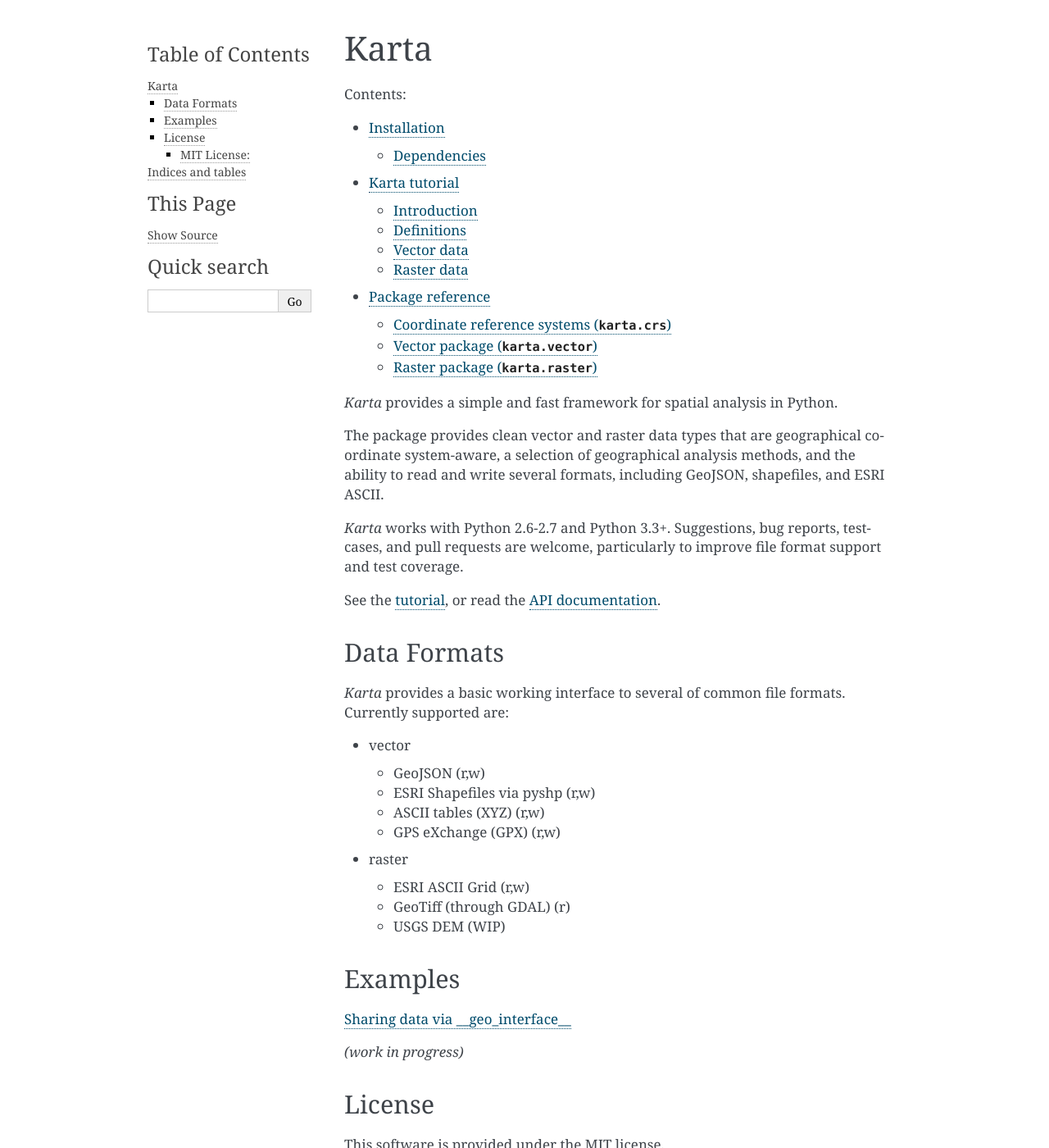
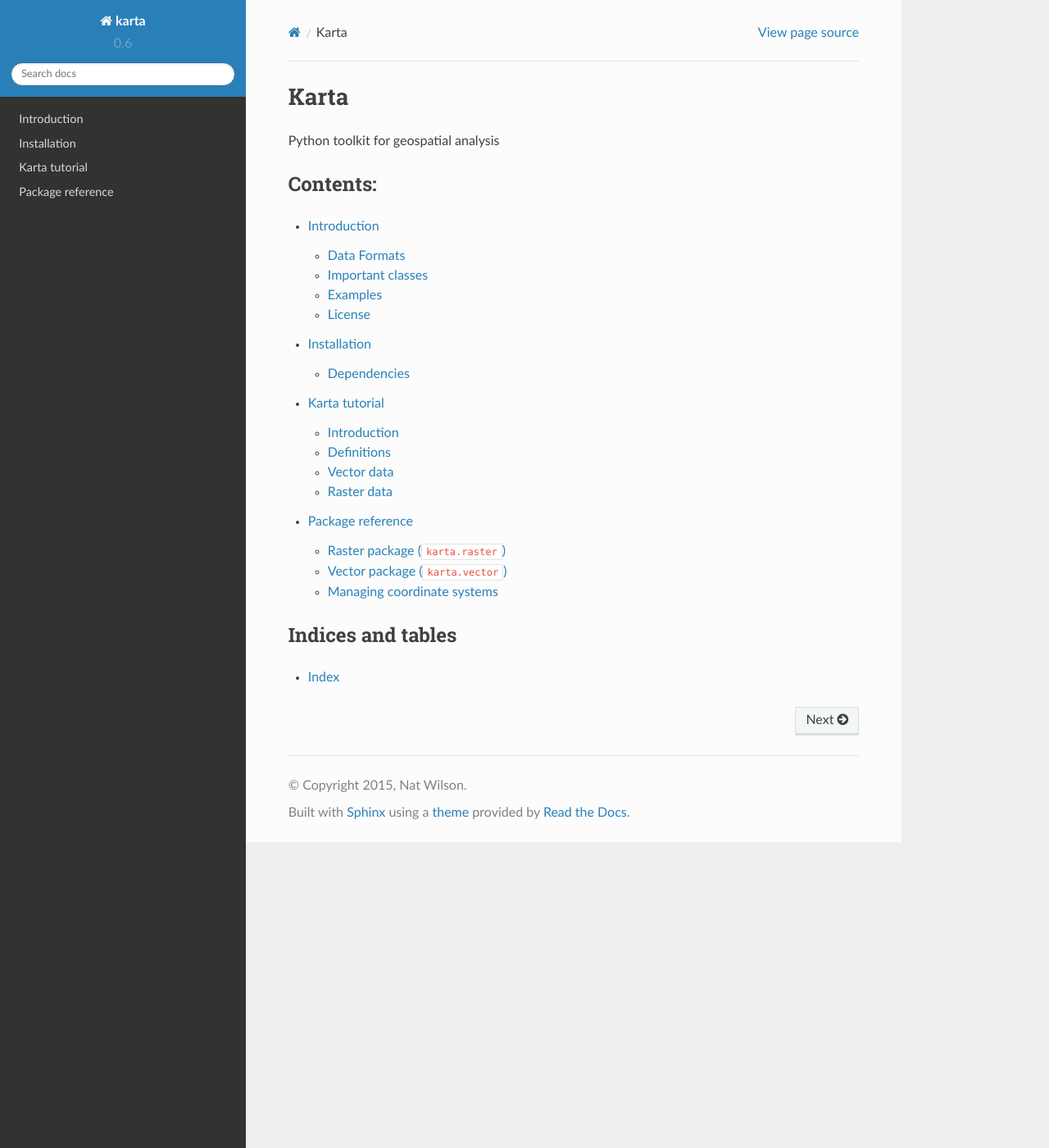
Before and after one commit to fortyninemaps/karta, a Sphinx documentation site: the page built from doc/source/karta-manual.rst, in a window 1280 px wide and 1400 px high. Shown: the whole window at 82% size. Built offline with Sphinx 7.4.7 and the Read the Docs theme 2.0.0, drawn with Linux system fonts in a browser that asks for light colours; some of the changed text lies outside the part shown.

Commit message:
docs: theme change
hillshade bugfix, readme update

remove misc.peaks function

used for testing, so moved to test scripts rather than main package

update sphinx documentation

docs: create introduction section; fixes

docs: create introduction section; fixes

```diff
--- a/doc/source/conf.py
+++ b/doc/source/conf.py
@@ -12,7 +12,7 @@
 # serve to show the default.
 
 import sys, os
-import alabaster
+import sphinx_rtd_theme
 
 # If extensions (or modules to document with autodoc) are in another directory,
 # add these directories to sys.path here. If the directory is relative to the
@@ -26,7 +26,7 @@
 
 # Add any Sphinx extension module names here, as strings. They can be extensions
 # coming with Sphinx (named 'sphinx.ext.*') or your custom ones.
-extensions = ['sphinx.ext.autodoc', 'sphinx.ext.mathjax', 'sphinx.ext.viewcode', 'numpydoc', 'sphinx.ext.autosummary', 'alabaster']
+extensions = ['sphinx.ext.autodoc', 'sphinx.ext.mathjax', 'sphinx.ext.viewcode', 'numpydoc', 'sphinx.ext.autosummary', 'sphinx_rtd_theme']
 
 numpydoc_show_class_members = False
 
@@ -94,7 +94,7 @@
 
 # The theme to use for HTML and HTML Help pages.  See the documentation for
 # a list of builtin themes.
-html_theme = 'alabaster'
+html_theme = 'sphinx_rtd_theme'
 
 # Theme options are theme-specific and customize the look and feel of a theme
 # further.  For a list of options available for each theme, see the
@@ -102,7 +102,7 @@
 #html_theme_options = {}
 
 # Add any paths that contain custom themes here, relative to this directory.
-html_theme_path = [alabaster.get_path()]
+html_theme_path = [sphinx_rtd_theme.get_html_theme_path()]
 
 # The name for this set of Sphinx documents.  If None, it defaults to
 # "<project> v<release> documentation".
--- a/doc/source/karta-manual.rst
+++ b/doc/source/karta-manual.rst
@@ -1,92 +1,24 @@
-.. karta documentation master file, created by
-   sphinx-quickstart on Sat Feb 16 10:13:48 2013.
-   You can adapt this file completely to your liking, but it should at least
-   contain the root `toctree` directive.
-
 Karta
 =====
 
+Python toolkit for geospatial analysis
+
 Contents:
+---------
+
+.. do not remove the toctree directive
 
 .. toctree::
    :maxdepth: 2
 
+   introduction
    installation
    tutorial
    reference
 
-*Karta* provides a simple and fast framework for spatial analysis in Python.
-
-The package provides clean vector and raster data types that are geographical
-coordinate system-aware, a selection of geographical analysis methods, and the
-ability to read and write several formats, including GeoJSON, shapefiles, and
-ESRI ASCII.
-
-*Karta* works with Python 2.6-2.7 and Python 3.3+. Suggestions, bug reports,
-testcases, and pull requests are welcome, particularly to improve file format
-support and test coverage.
-
-See the tutorial_, or read the `API documentation`_.
-
-.. _tutorial: tutorial.html
-.. _API documentation: reference.html
-
-Data Formats
-------------
-
-*Karta* provides a basic working interface to several of common file
-formats. Currently supported are:
-
--  vector
-
-   -  GeoJSON (r,w)
-   -  ESRI Shapefiles via pyshp (r,w)
-   -  ASCII tables (XYZ) (r,w)
-   -  GPS eXchange (GPX) (r,w)
-
--  raster
-
-   -  ESRI ASCII Grid (r,w)
-   -  GeoTiff (through GDAL) (r)
-   -  USGS DEM (WIP)
-
-Examples
---------
-
-`Sharing data via __geo_interface__ <geointerface.html>`_
-
-*(work in progress)*
-
-
-License
--------
-
-This software is provided under the MIT license.
-
-MIT License:
-~~~~~~~~~~~~
-
-Permission is hereby granted, free of charge, to any person obtaining a
-copy of this software and associated documentation files (the
-"Software"), to deal in the Software without restriction, including
-without limitation the rights to use, copy, modify, merge, publish,
-distribute, sublicense, and/or sell copies of the Software, and to
-permit persons to whom the Software is furnished to do so, subject to
-the following conditions:
-
-The above copyright notice and this permission notice shall be included
-in all copies or substantial portions of the Software.
-
-THE SOFTWARE IS PROVIDED "AS IS", WITHOUT WARRANTY OF ANY KIND, EXPRESS
-OR IMPLIED, INCLUDING BUT NOT LIMITED TO THE WARRANTIES OF
-MERCHANTABILITY, FITNESS FOR A PARTICULAR PURPOSE AND NONINFRINGEMENT.
-IN NO EVENT SHALL THE AUTHORS OR COPYRIGHT HOLDERS BE LIABLE FOR ANY
-CLAIM, DAMAGES OR OTHER LIABILITY, WHETHER IN AN ACTION OF CONTRACT,
-TORT OR OTHERWISE, ARISING FROM, OUT OF OR IN CONNECTION WITH THE
-SOFTWARE OR THE USE OR OTHER DEALINGS IN THE SOFTWARE.
-
 Indices and tables
-==================
+------------------
 
 * :ref:`genindex`
-* :ref:`search`
+
+.. * :ref:`search`
```
Also changed, not shown: README.md (+13 -25 lines), doc/source/installation.rst (+12 -23 lines), doc/source/introduction.rst (added, +91 -0 lines), doc/source/reference.rst (+162 -70 lines), 6 other files.
